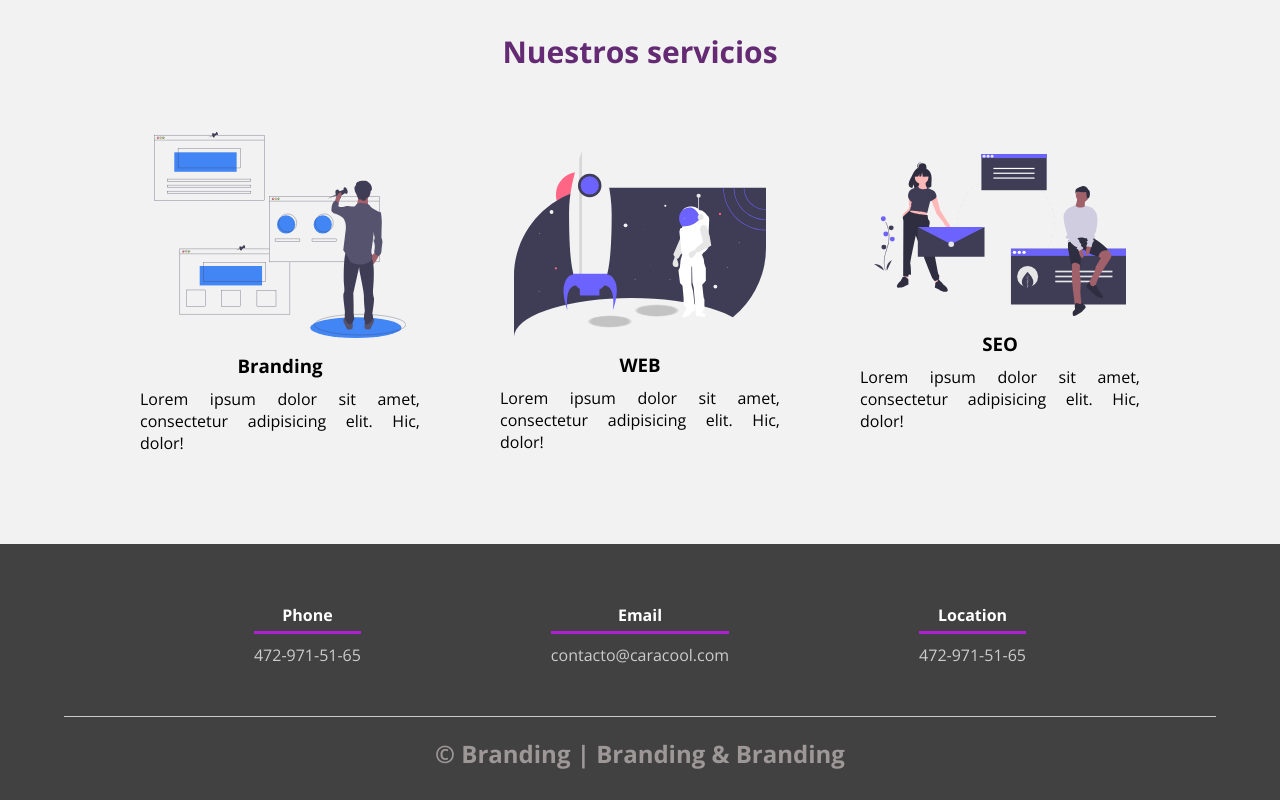
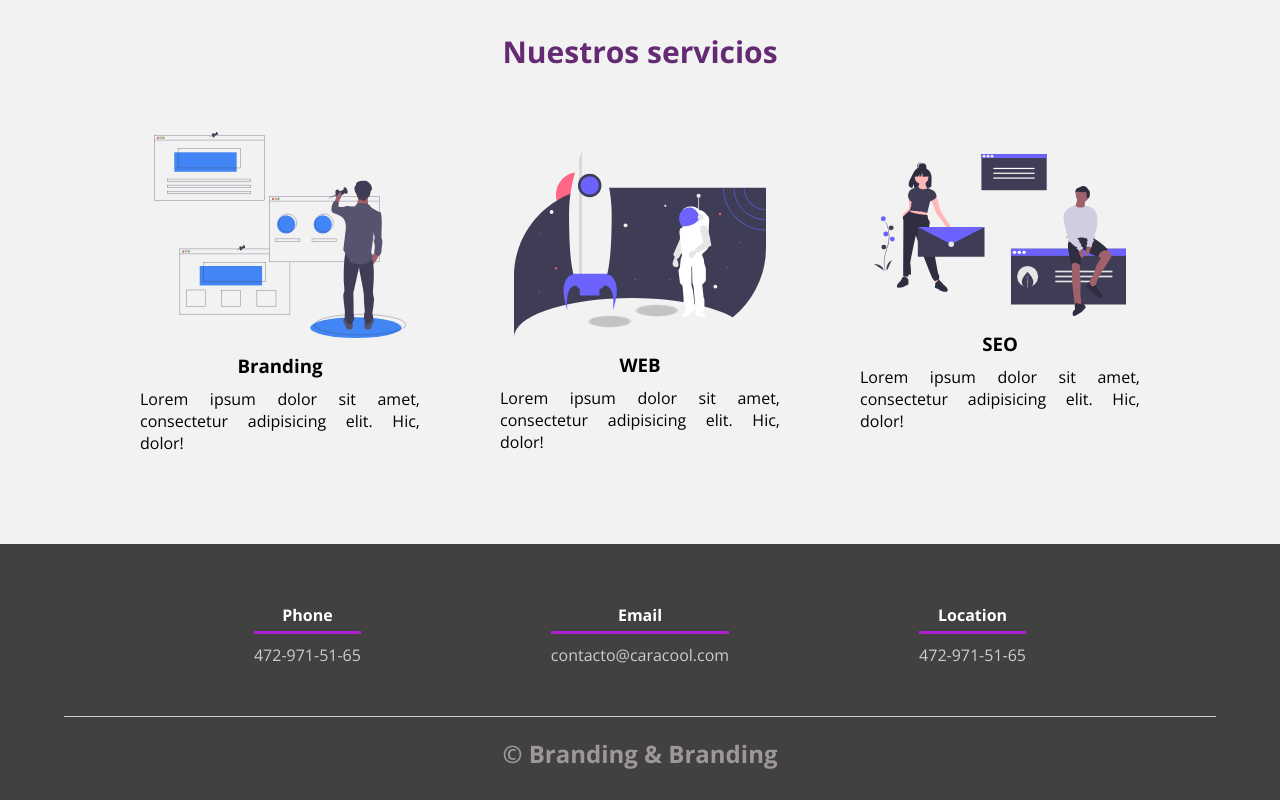
Before and after one commit to git-fcasas/Sitio-01, a plain HTML site: page index.html in a window 1280 px wide. Shown: the part 2209-3009 px from the top of the page. Drawn offline with nearby package versions, Linux system fonts and the light colour scheme.

Commit message:
Ajustes en el footer II

```diff
--- a/index.html
+++ b/index.html
@@ -172,7 +172,7 @@
       </div>
     </div>
     <!-- <h2 class="titulo-final">&copy; AlexCG Design | Jordan Alexander </h2>   -->
-    <h2 class="titulo-final"> &copy; Branding | Branding & Branding</h2>
+    <h2 class="titulo-final"> &copy; Branding & Branding</h2>
   </footer>
 
 
```
